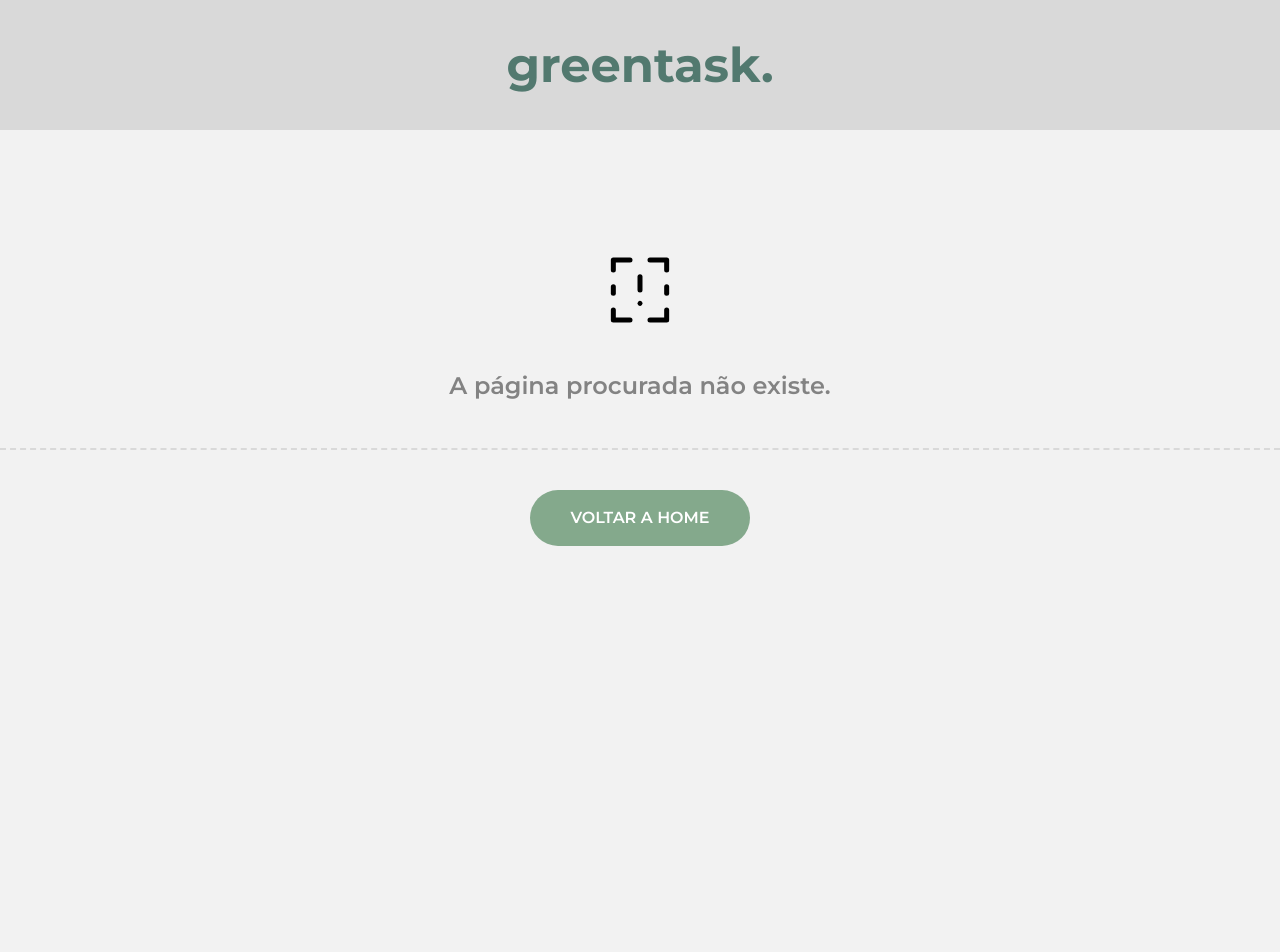
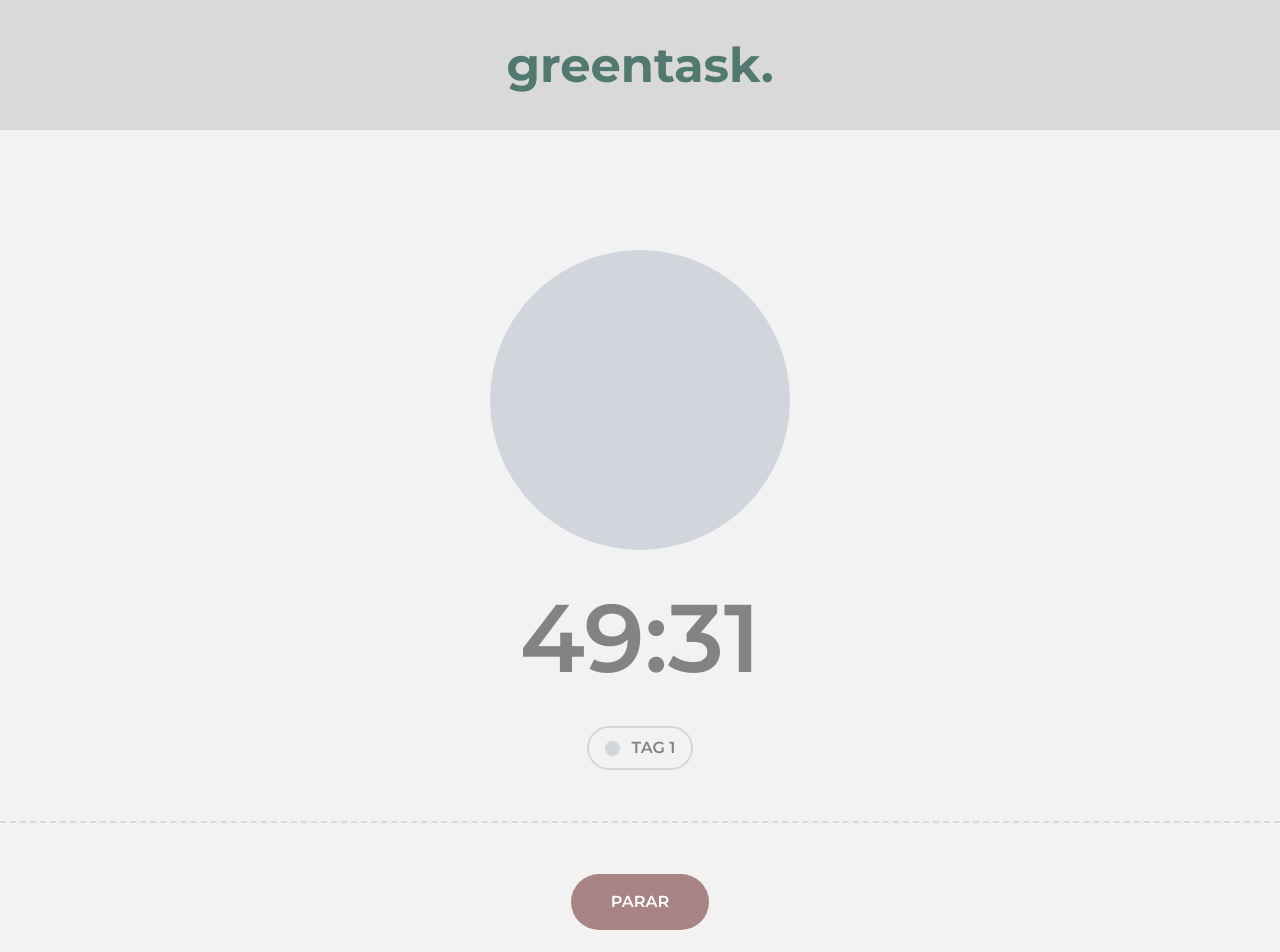
Before and after one commit to jeffreyalvr/greentask, a React (Vite) app: page /zen in a window 1280 px wide. Shown: the top 952 px of the page. Before the commit the page ends 800 px from the top, so only its background shows below. Built offline with nearby package versions, Linux system fonts and the light colour scheme.

Commit message:
Adiciona rota e página Zen

```diff
--- /dev/null
+++ b/src/pages/Zen/index.jsx
@@ -0,0 +1,32 @@
+import Header from "../../components/Header";
+import Separator from "../../components/Separator";
+
+const Zen = () => {
+  return (
+    <>
+      <Header />
+      <div className="flex flex-col w-full py-30 gap-10 items-center justify-center">
+        <div className="w-[300px] h-[300px] bg-gray-300 rounded-full"></div>
+
+        <span className="text-8xl font-semibold text-[var(--fg-light)] dark:text-[var(--fg-dark)]">
+          49:31
+        </span>
+
+        <div className="w-auto flex gap-3 py-2 px-4 justify-center items-center rounded-4xl border-2 border-gray-300 text-[var(--fg-light)] font-semibold uppercase">
+          <i className="inline-block w-[15px] h-[15px] bg-gray-300 rounded-full"></i>
+          <span>tag 1</span>
+        </div>
+
+        <Separator />
+
+        <div className="w-full flex flex-col justify-center items-center gap-2">
+          <button className="w-max px-10 py-4 rounded-4xl text-white font-semibold bg-[var(--accent-secondary-opaque)] uppercase cursor-pointer hover:bg-[var(--accent-secondary)]">
+            Parar
+          </button>
+        </div>
+      </div>
+    </>
+  );
+};
+
+export default Zen;
--- a/src/routes/index.jsx
+++ b/src/routes/index.jsx
@@ -1,12 +1,14 @@
 import { RouterProvider, createBrowserRouter } from "react-router-dom";
 
 import Home from "../pages/Home";
+import Zen from "../pages/Zen";
 import History from "../pages/History";
 import Tags from "../pages/Tags";
 import NotFound from "../pages/NotFound";
 
 const router = createBrowserRouter([
   { path: "/", element: <Home /> },
+  { path: "/zen", element: <Zen /> },
   { path: "/history", element: <History /> },
   { path: "/tags", element: <Tags /> },
   { path: "*", element: <NotFound /> },
```
